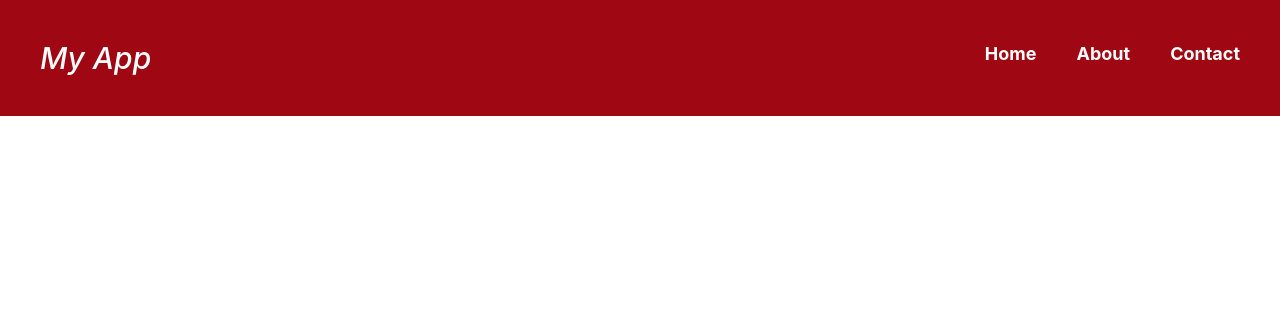
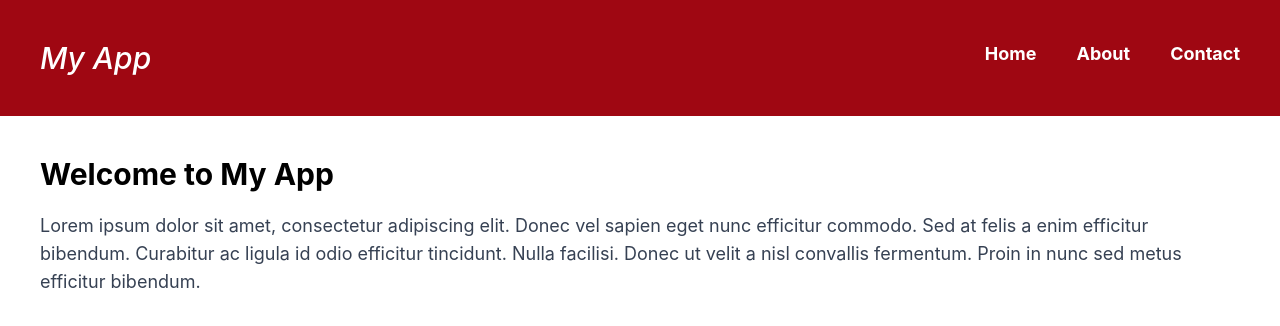
Before and after one commit to Lucide-Pascale/Simple-Website, a React (Vite) app: page / in a window 1280 px wide. Shown: the top 326 px of the page. Built offline with nearby package versions, Linux system fonts and the light colour scheme.

Commit message:
Adding about and contact Pages

```diff
--- a/src/App.jsx
+++ b/src/App.jsx
@@ -1,9 +1,18 @@
 import { useState } from 'react'
 import reactLogo from './assets/react.svg'
+import About from './components/about.jsx'
+import Contact from './components/contact.jsx'
+import './App.css'
+import { Link, Routes, Route } from 'react-router-dom'
 
-import './App.css'
-import { Link } from 'react-router-dom'
-
+function Home() {
+  return (
+    <div className='p-10'>
+      <h1 className='text-3xl font-bold mb-5'>Welcome to My App</h1>
+      <p className='text-lg text-gray-700'>Lorem ipsum dolor sit amet, consectetur adipiscing elit. Donec vel sapien eget nunc efficitur commodo. Sed at felis a enim efficitur bibendum. Curabitur ac ligula id odio efficitur tincidunt. Nulla facilisi. Donec ut velit a nisl convallis fermentum. Proin in nunc sed metus efficitur bibendum.</p>
+    </div>
+  )
+}
 function App() {
 
 
@@ -17,6 +26,12 @@ function App() {
           <Link to="/contact">Contact</Link>
         </nav>
       </header>
+
+      <Routes>
+        <Route path="/" element={<Home />} />
+        <Route path="/about" element={<About />} />
+        <Route path="/contact" element={<Contact />} />
+      </Routes>
     </>
   )
 }
--- /dev/null
+++ b/src/components/about.jsx
@@ -0,0 +1,10 @@
+function About() {
+  return (
+    <div className='p-10'>
+      <h1 className='text-3xl font-bold mb-5'>About Us</h1>
+      <p className='text-lg text-gray-700'>Lorem ipsum dolor sit amet, consectetur adipiscing elit. Donec vel sapien eget nunc efficitur commodo. Sed at felis a enim efficitur bibendum. Curabitur ac ligula id odio efficitur tincidunt. Nulla facilisi. Donec ut velit a nisl convallis fermentum. Proin in nunc sed metus efficitur bibendum.</p>
+    </div>
+  )
+}
+
+export default About
--- /dev/null
+++ b/src/components/contact.jsx
@@ -0,0 +1,10 @@
+function Contact() {
+    return (
+      <div className='p-10'>
+        <h1 className='text-3xl font-bold mb-5'>Contact Us</h1>
+        <p className='text-lg text-gray-700'>Lorem ipsum dolor sit amet, consectetur adipiscing elit. Donec vel sapien eget nunc efficitur commodo. Sed at felis a enim efficitur bibendum. Curabitur ac ligula id odio efficitur tincidunt. Nulla facilisi. Donec ut velit a nisl convallis fermentum. Proin in nunc sed metus efficitur bibendum.</p>
+      </div>
+    )
+}
+
+export default Contact
```
